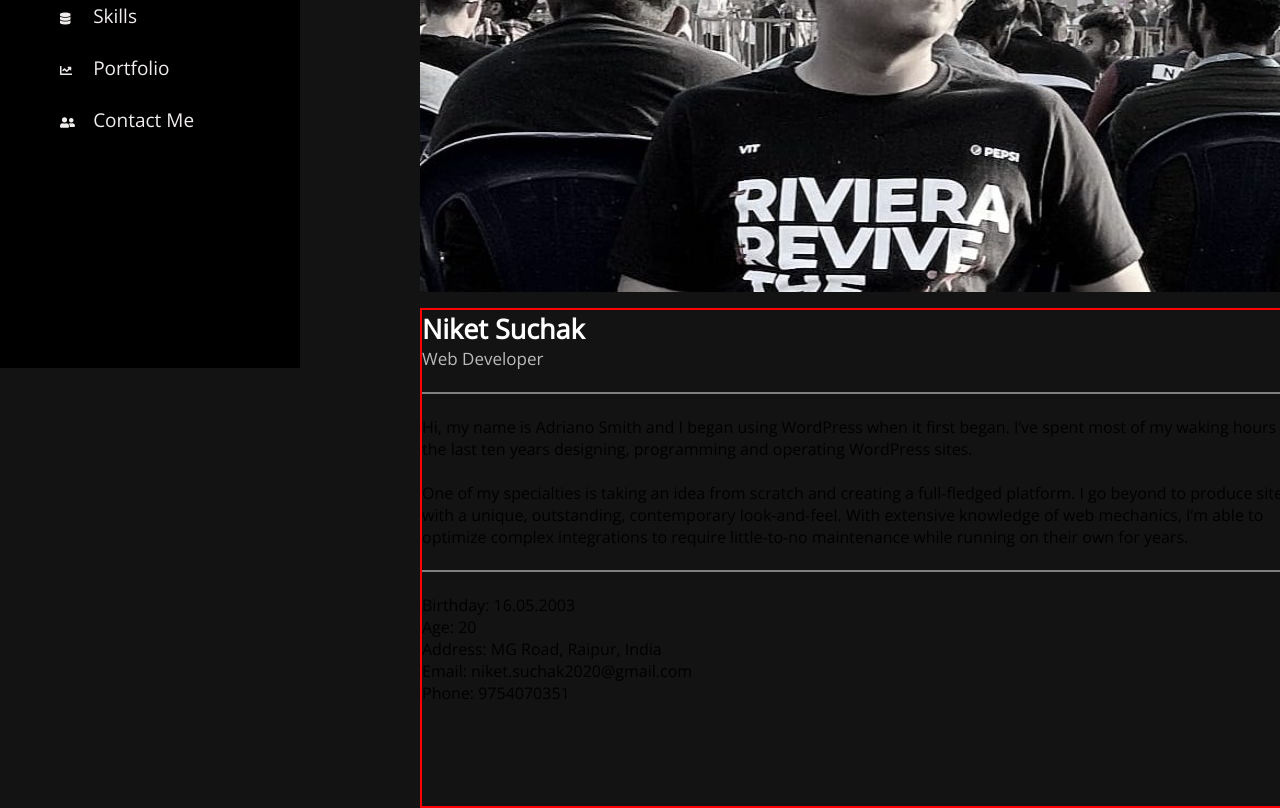
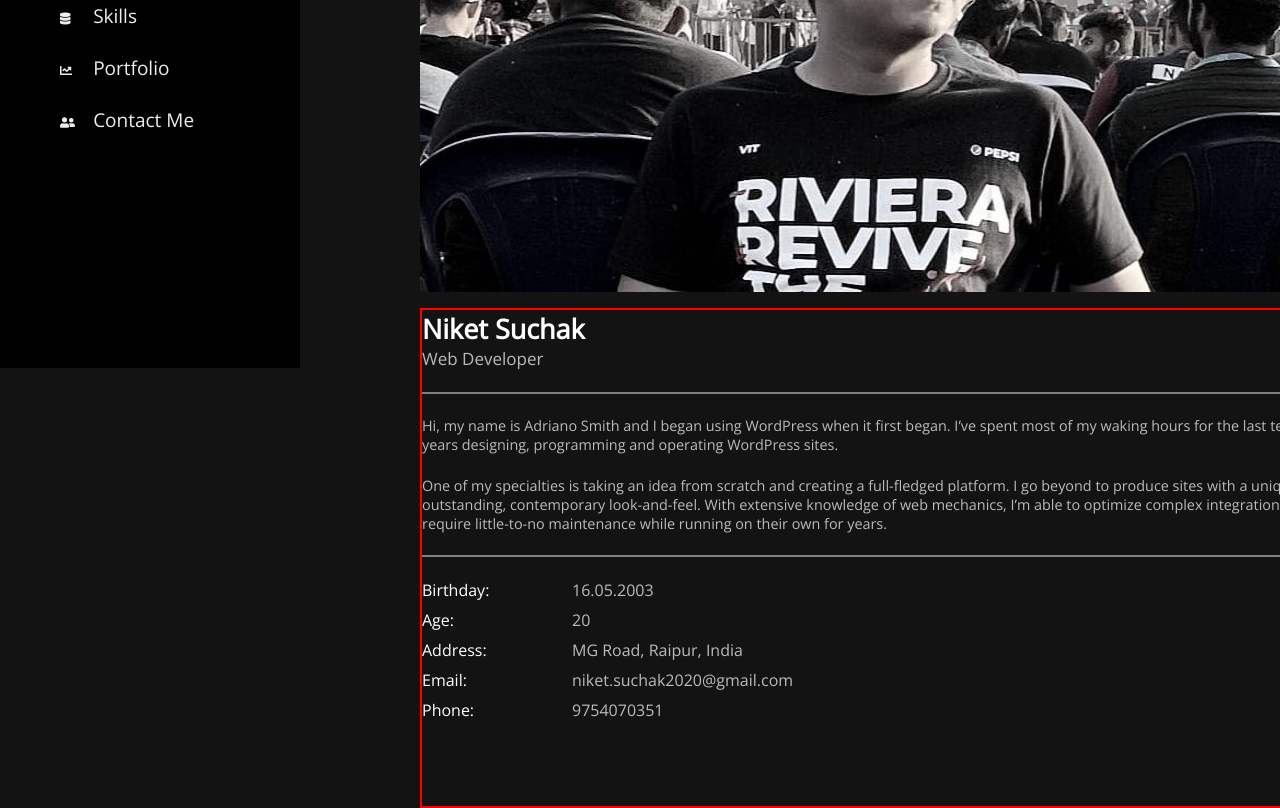
Before and after one commit to niketsuchak/Portfolio, a plain HTML site: page about.html in a window 1280 px wide. Shown: the part 432-1240 px from the top of the page. Drawn offline with nearby package versions, Linux system fonts and the light colour scheme.

Commit message:
mycommit

```diff
--- a/style.css
+++ b/style.css
@@ -324,3 +324,109 @@ body{
   font-size: 15px;
   text-align: center;
 }
+
+.myself{
+  color: #bbb;
+  font-size: 14.4px;
+}
+
+.myself2{
+  color: #bbb;
+  font-size: 14.4px;
+}
+
+.myinfo{
+  color: white;
+}
+
+.birthday{
+  height: 30px;
+  width: 100px;
+}
+
+.date{
+  height: 19px;
+  width: 34px;
+  top: 120px;
+}
+
+ul{
+  list-style-type: none;
+}
+
+.info{
+color: white;
+position: relative;
+}
+
+.info ul li .a{
+  position: absolute;
+  width: 100px;
+  height: 30px;
+
+}
+.info ul li .b{
+  position: absolute;
+  color: #bbb;
+  left: 150px;
+
+}
+
+.info ul li .c{
+  position: absolute;
+  width: 100px;
+  height: 30px;
+  top: 30px;
+}
+
+.info ul li .d{
+  position: absolute;
+  left: 150px;
+  color: #bbb;
+  top: 30px;
+}
+
+.info ul li .e{
+  position: absolute;
+  width: 100px;
+  height: 30px;
+  top: 60px;
+}
+
+.info ul li .f{
+  position: absolute;
+  left: 150px;
+  color: #bbb;
+  top: 60px;
+}
+
+.info ul li .g{
+  position: absolute;
+  width: 100px;
+  height: 30px;
+  top: 90px;
+}
+
+.info ul li .h{
+  position: absolute;
+  left: 150px;
+  color: #bbb;
+  top: 90px;
+}
+
+.info ul li .i{
+  position: absolute;
+  width: 100px;
+  height: 30px;
+  top: 120px;
+}
+
+.info ul li .j{
+  position: absolute;
+  width: 100px;
+  height: 30px;
+  top: 120px;
+  color: #bbb;
+  left: 150px;
+
+}
```
